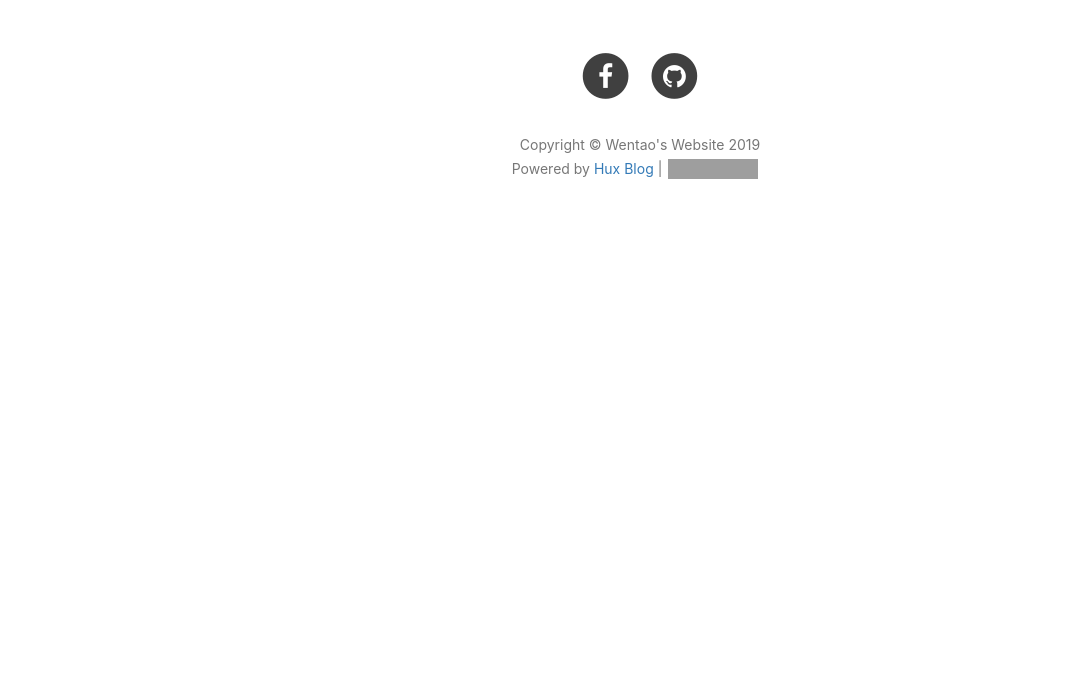
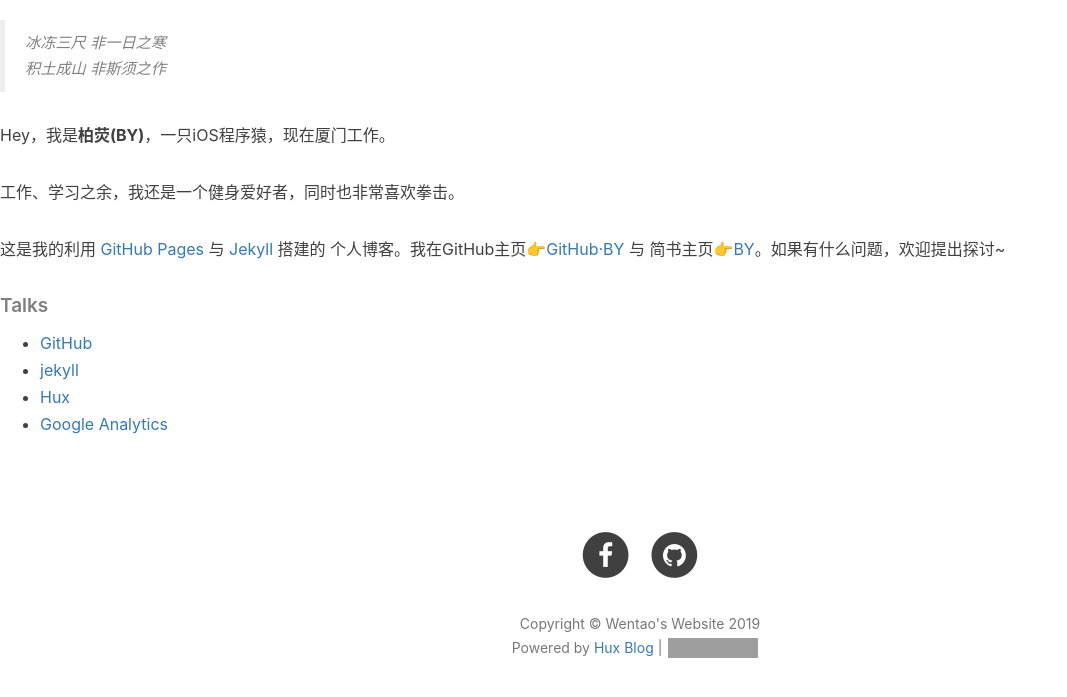
Before and after one commit to csxmt123/zhouwt612.github.io, a Jekyll site: the page built from Papers.html, in a window 1280 px wide. Shown: the top 697 px of the page, without its empty margins (0-1067 px from the left). Built offline with Jekyll 4.4.1, drawn with Linux system fonts in a browser that asks for light colours; nearby versions of some CDN libraries; comment, search, counter and statistics services are not loaded; grey boxes are pictures that could not be loaded.

Commit message:
Update Papers.html

```diff
--- a/Papers.html
+++ b/Papers.html
@@ -4,3 +4,28 @@ layout: default
 description: There is wentao's paper zone.
 header-img: "img/tag-bg.jpg"
 ---
+
+
+<div class="zh post-container">
+
+    <!--copied from markdown -->
+    <blockquote><p>冰冻三尺 非一日之寒<br>
+    积土成山 非斯须之作</p></blockquote>
+
+    <p>Hey，我是<strong>柏荧(BY)</strong>，一只iOS程序猿，现在厦门工作。</p>
+
+    <p>工作、学习之余，我还是一个健身爱好者，同时也非常喜欢拳击。</p>
+
+    <p>这是我的利用 <a href="https://pages.github.com/">GitHub Pages</a> 与 <a href="http://jekyll.com.cn/">Jekyll</a> 搭建的 个人博客。我在GitHub主页<a href="https://github.com/qiubaiying">👉GitHub·BY</a> 与 简书主页<a href="https://http://www.jianshu.com/u/e71990ada2fd">👉BY</a>。如果有什么问题，欢迎提出探讨~</p>
+
+    <p></p>
+
+    <h5>Talks</h5>
+
+    <ul>
+        <li><a href="https://github.com">GitHub</a></li>
+        <li><a href="http://jekyll.com.cn/">jekyll</a></li>
+        <li><a href="http://huangxuan.me/">Hux</a></li>
+        <li><a href="https://analytics.google.com/analytics">Google Analytics</a></li>
+    </ul>
+</div>
```
